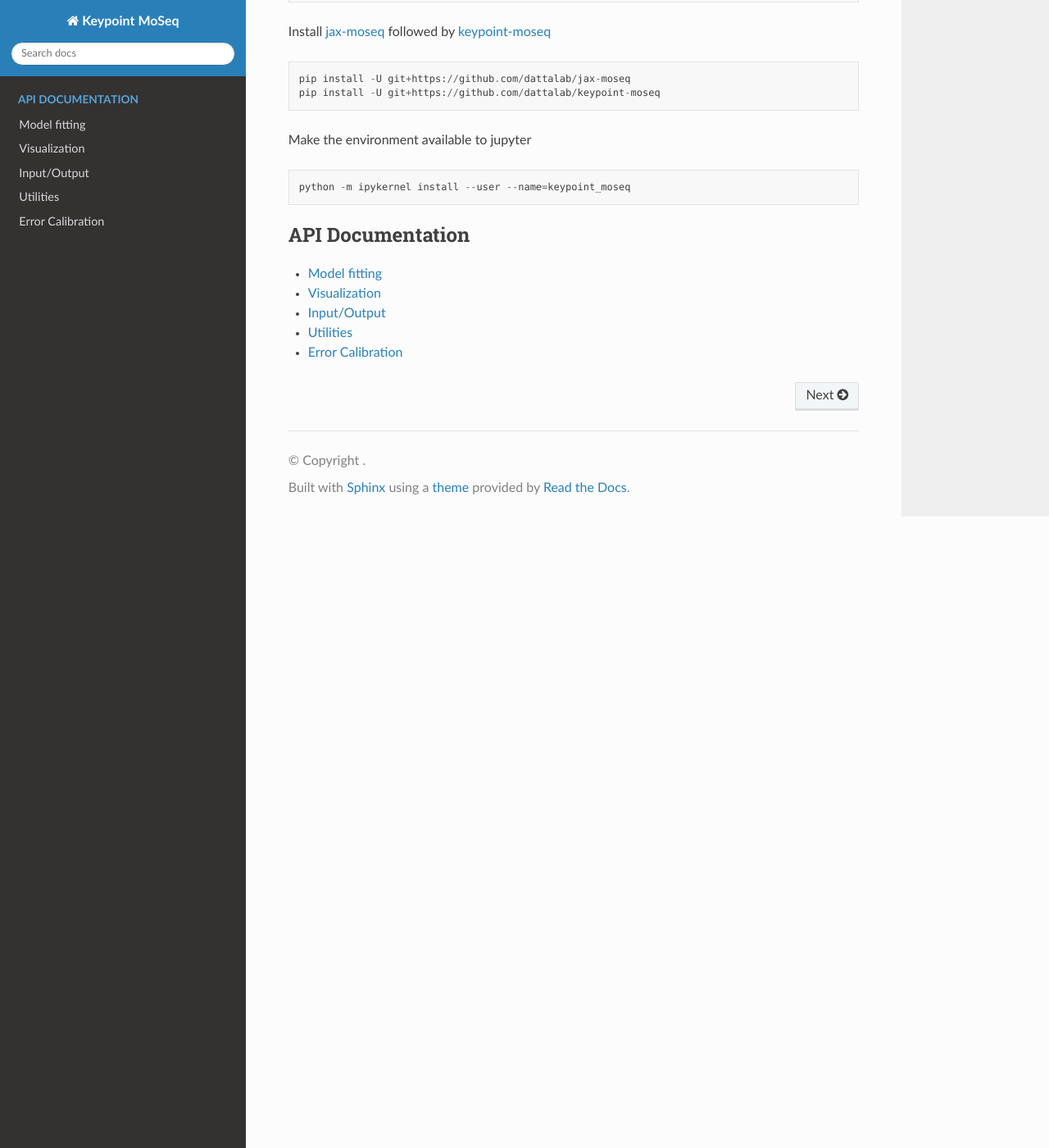
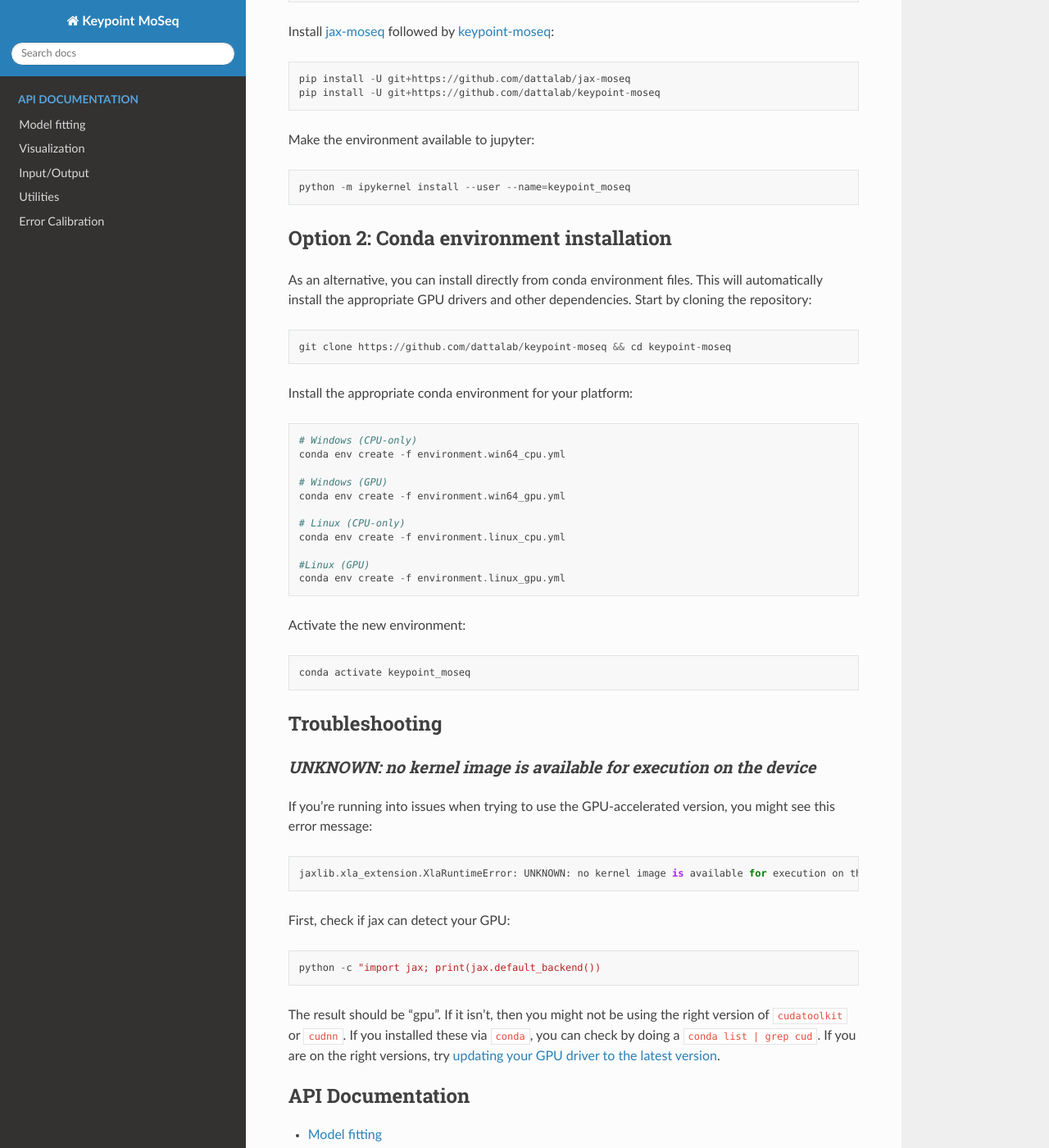
Before and after one commit to dattalab/keypoint-moseq, a Sphinx documentation site: the page built from docs/source/index.rst, in a window 1280 px wide and 1400 px high, scrolled down 1063 px. Shown: the whole window at 82% size. Built offline with Sphinx 7.4.7 and the Read the Docs theme 2.0.0, drawn with Linux system fonts in a browser that asks for light colours; pages that are not in the unit, such as notebooks, are missing from menus; some of the changed text lies outside the part shown.

Commit message:
added conda env install instructions to docs

```diff
--- a/docs/source/index.rst
+++ b/docs/source/index.rst
@@ -7,13 +7,10 @@
 Motion Sequencing (MoSeq) is an unsupervised machine learning method for animal behavior analysis `(Wiltschko et al., 2015) <http://datta.hms.harvard.edu/wp-content/uploads/2018/01/pub_23.pdf>`_. Given behavioral recordings, MoSeq learns a set of stereotyped movement patterns and when they occur over time. This package provides tools for fitting a MoSeq model to keypoint tracking data. We also provide a `pipeline <https://dattalab.github.io/moseq2-website/index.html#about>`_ for fitting to depth data.
 
 
-Installation
-------------
+Option 1: Install using pip
+---------------------------
 
-
-To use a GPU (recommended), install the appropriate driver and CUDA version. CUDA ≥11.1 and cuDNN ≥8.2 are required. `This section of the DeepLabCut docs <https://deeplabcut.github.io/DeepLabCut/docs/installation.html#gpu-support>`_ may be helpful. Next use `Anaconda <https://docs.anaconda.com/anaconda/install/index.html>`_  or `Miniconda <https://docs.conda.io/en/latest/miniconda.html>`_ to configure a new python environment called ``keypoint_moseq``:
-
-.. code-block::
+To use a GPU (recommended), install the appropriate driver and CUDA version. CUDA ≥11.1 and cuDNN ≥8.2 are required. `This section of the DeepLabCut docs <https://deeplabcut.github.io/DeepLabCut/docs/installation.html#gpu-support>`_ may be helpful. Next use `Anaconda <https://docs.anaconda.com/anaconda/install/index.html>`_  or `Miniconda <https://docs.conda.io/en/latest/miniconda.html>`_ to configure a new python environment called ``keypoint_moseq``::
 
    conda create -n keypoint_moseq python=3.9
    conda activate keypoint_moseq
@@ -21,9 +18,7 @@
    # Include the following line if installing on Windows
    # conda install -c conda-forge pytables
 
-Install jax using one of the lines below
-
-.. code-block::
+Install jax using one of the lines below::
 
    # MacOS or Linux (CPU)
    pip install "jax[cpu]"
@@ -38,26 +33,61 @@
    pip install jax==0.3.22 https://whls.blob.core.windows.net/unstable/cuda111/jaxlib-0.3.22+cuda11.cudnn82-cp39-cp39-win_amd64.whl
 
 
-Install `jax-moseq <https://github.com/dattalab/jax-moseq>`_ followed by `keypoint-moseq <https://github.com/dattalab/keypoint-moseq>`_
-
-.. code-block::
+Install `jax-moseq <https://github.com/dattalab/jax-moseq>`_ followed by `keypoint-moseq <https://github.com/dattalab/keypoint-moseq>`_::
 
    pip install -U git+https://github.com/dattalab/jax-moseq
    pip install -U git+https://github.com/dattalab/keypoint-moseq
 
-Make the environment available to jupyter
-
-.. code-block::
+Make the environment available to jupyter::
 
    python -m ipykernel install --user --name=keypoint_moseq
 
+Option 2: Conda environment installation
+----------------------------------------
+
+As an alternative, you can install directly from conda environment files. This will automatically install the appropriate GPU drivers and other dependencies. Start by cloning the repository::
+
+   git clone https://github.com/dattalab/keypoint-moseq && cd keypoint-moseq
+
+Install the appropriate conda environment for your platform::
+
+   # Windows (CPU-only)
+   conda env create -f environment.win64_cpu.yml
+
+   # Windows (GPU)
+   conda env create -f environment.win64_gpu.yml
+
+   # Linux (CPU-only)
+   conda env create -f environment.linux_cpu.yml
+
+   #Linux (GPU)
+   conda env create -f environment.linux_gpu.yml
+
+Activate the new environment::
+
+   conda activate keypoint_moseq
+
+Troubleshooting
+---------------
+
+`UNKNOWN: no kernel image is available for execution on the device`
+~~~~~~~~~~~~~~~~~~~~~~~~~~~~~~~~~~~~~~~~~~~~~~~~~~~~~~~~~~~~~~~~~~
+
+If you're running into issues when trying to use the GPU-accelerated version, you might see this error message::
+
+   jaxlib.xla_extension.XlaRuntimeError: UNKNOWN: no kernel image is available for execution on the device
+
+First, check if jax can detect your GPU::
+
+   python -c "import jax; print(jax.default_backend())
+
+The result should be "gpu". If it isn't, then you might not be using the right version of ``cudatoolkit`` or ``cudnn``. If you installed these via ``conda``, you can check by doing a ``conda list | grep cud``. If you are on the right versions, try `updating your GPU driver to the latest version <https://nvidia.com/drivers>`_.
 
 
 .. toctree::
    :caption: Tutorial
 
    tutorial
-
 
 .. toctree::
    :caption: API Documentation
```
